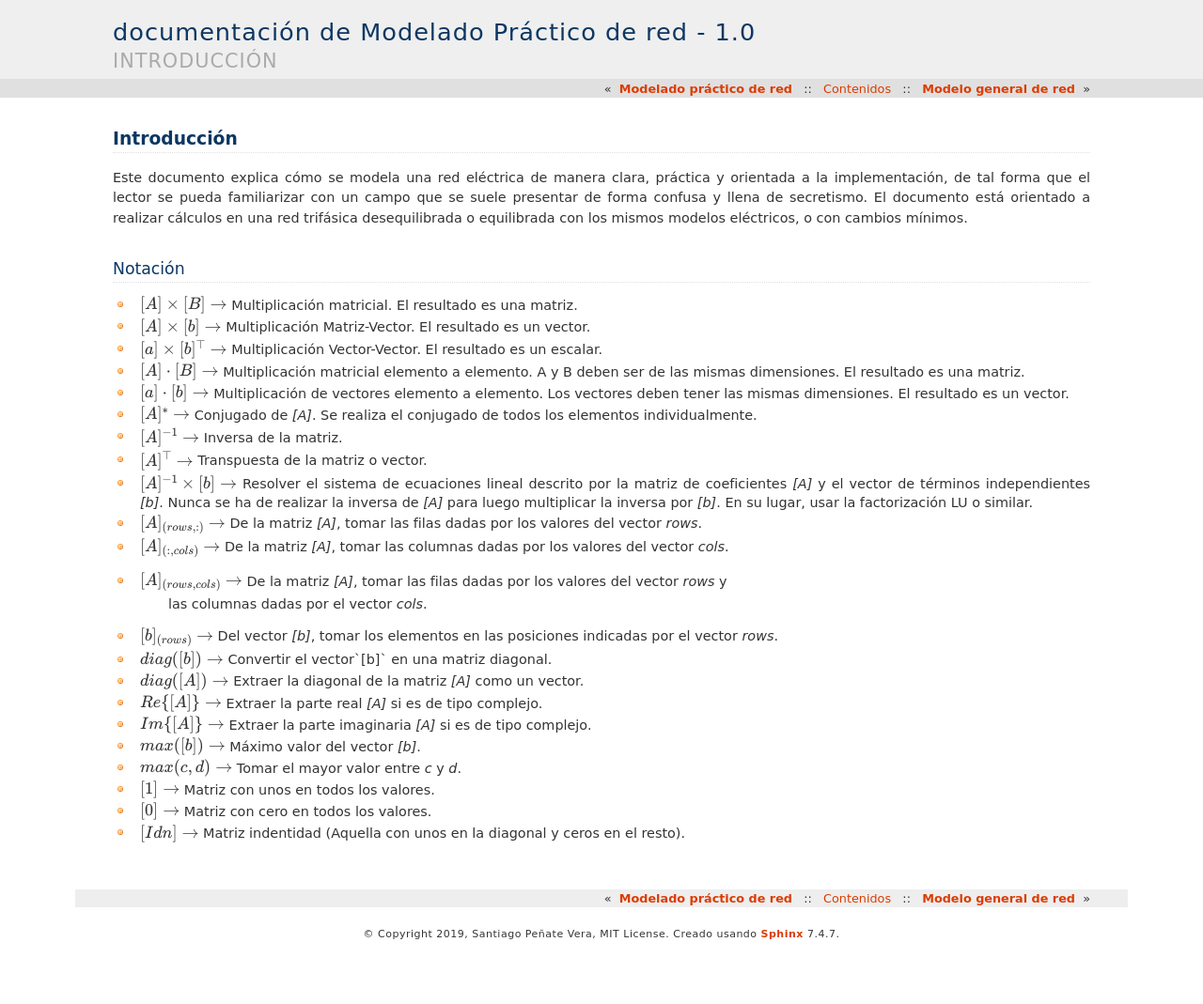
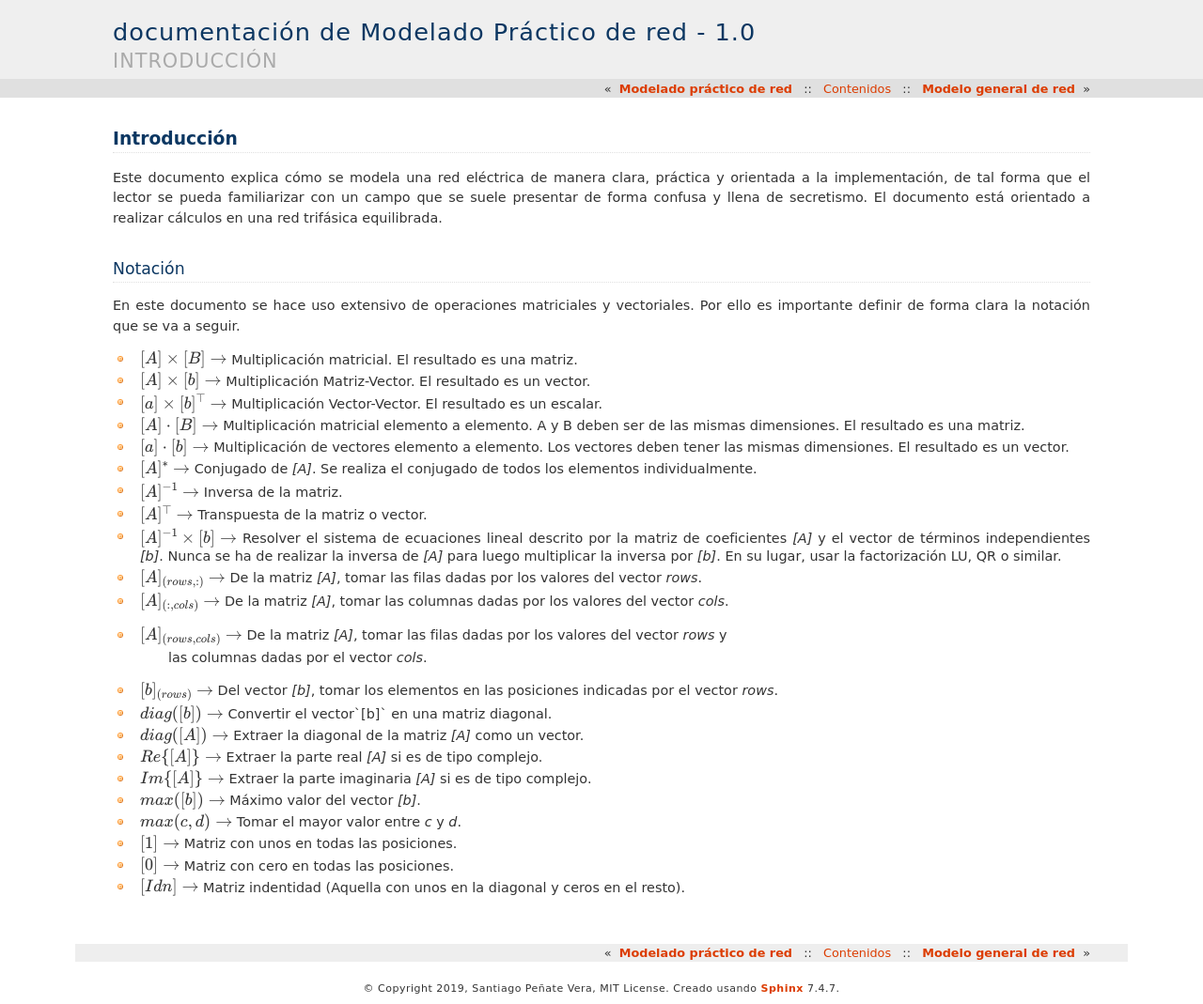
Before and after one commit to SanPen/ModeladoPractico, a Sphinx documentation site: the page built from doc/chapter_1_intro.rst, in a window 1280 px wide. Shown: the whole page at 94% size. Built offline with Sphinx 7.4.7, drawn with Linux system fonts in a browser that asks for light colours; before the commit the page ends 1012 px from its top, so only the background shows below that.

Commit message:
fixed some text

```diff
--- a/doc/chapter_1_intro.rst
+++ b/doc/chapter_1_intro.rst
@@ -3,12 +3,14 @@ Introducción
 
 Este documento explica cómo se modela una red eléctrica de manera clara, práctica y orientada a la implementación,
 de tal forma que el lector se pueda familiarizar con un campo que se suele presentar de forma confusa y llena de
-secretismo. El documento está orientado a realizar cálculos en una red trifásica desequilibrada o equilibrada con los
-mismos modelos eléctricos, o con cambios mínimos.
+secretismo. El documento está orientado a realizar cálculos en una red trifásica equilibrada.
 
 
 Notación
 ---------------
+
+En este documento se hace uso extensivo de operaciones matriciales y vectoriales. Por ello es
+importante definir de forma clara la notación que se va a seguir.
 
 - :math:`[A] \times [B] \rightarrow` Multiplicación matricial. El resultado es una matriz.
 
@@ -30,7 +32,7 @@ Notación
 
 - :math:`[A]^{-1} \times [b] \rightarrow` Resolver el sistema de ecuaciones lineal descrito por la matriz de
   coeficientes `[A]` y el vector de términos independientes `[b]`. Nunca se ha de realizar la inversa de `[A]`
-  para luego multiplicar la inversa por `[b]`. En su lugar, usar la factorización LU o similar.
+  para luego multiplicar la inversa por `[b]`. En su lugar, usar la factorización LU, QR o similar.
 
 - :math:`[A]_{(rows, :)} \rightarrow` De la matriz `[A]`, tomar las filas dadas por los valores del vector `rows`.
 
@@ -53,8 +55,8 @@ Notación
 
 - :math:`max(c, d) \rightarrow` Tomar el mayor valor entre `c` y `d`.
 
-- :math:`[1]  \rightarrow` Matriz con unos en todos los valores.
+- :math:`[1]  \rightarrow` Matriz con unos en todas las posiciones.
 
-- :math:`[0]  \rightarrow` Matriz con cero en todos los valores.
+- :math:`[0]  \rightarrow` Matriz con cero en todas las posiciones.
 
 - :math:`[Idn]  \rightarrow` Matriz indentidad (Aquella con unos en la diagonal y ceros en el resto).
--- a/doc/chapter_3_units_and_transformations.rst
+++ b/doc/chapter_3_units_and_transformations.rst
@@ -176,7 +176,7 @@ Impedancia por unidad
     Zpu=\frac{Z}{Zbase} = \frac{0.03+j0.2}{4} = 0.0075+j0.05 \quad p.u.
 
 
-Transformaciones Estrella-Delta
+Transformaciones Estrella-Triangulo
 ------------------------------------------
 
 A efectos de cálculo todos los elementos conectados a un nudo (cargas y generadores), han de estar en estrella.
@@ -186,7 +186,7 @@ en delta se han de pasar a estrella.
 Las tensiones fase-fase de la conexión en Delta se denominan tensiones de línea (:math:`V_{AB}`, :math:`V_{AC}`, :math:`V_{BC}`).
 Las tensiones fase-neutro de la conexión en estrella se denominan tensiones de fase (:math:`V_A`, :math:`V_B`, :math:`V_C`).
 
-Podemos definir la matriz D de transformación de estrella a delta como:
+Podemos definir la matriz D de transformación de estrella a triangulo como:
 
 .. math::
 
@@ -196,7 +196,7 @@ Podemos definir la matriz D de transformación de estrella a delta como:
         -1 & 0 & 1
         \end{pmatrix}
 
-La matriz de transformación inversa (de delta a estrella) es:
+La matriz de transformación inversa (de triangulo a estrella) es:
 
 .. math::
 
```
Also changed, not shown: doc/chapter_2_general_model.rst (+4 -6 lines).
